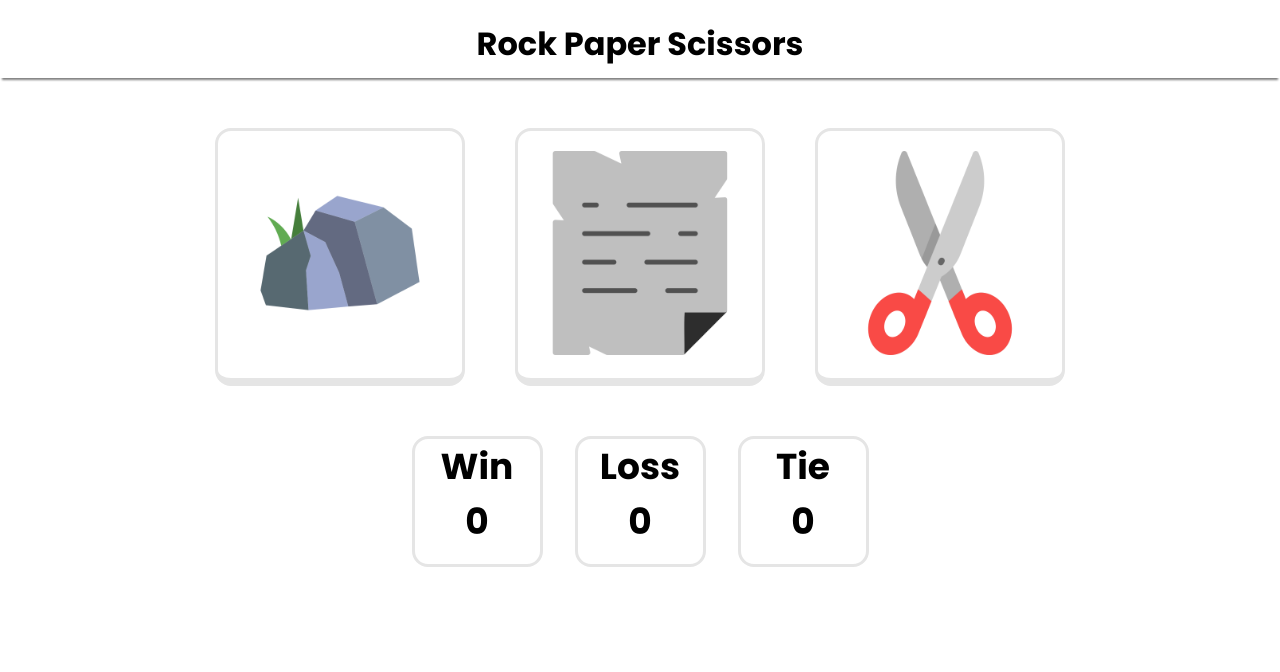
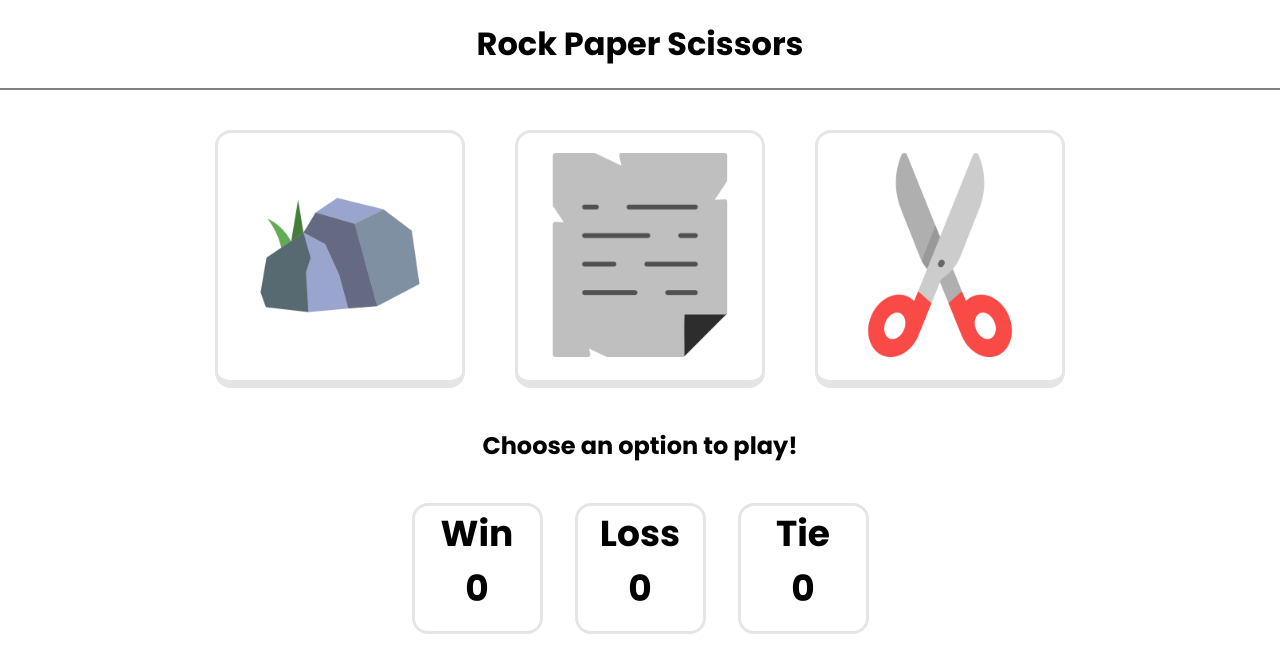
Before and after one commit to martingabetta1/Rock-Paper-Scissors, a plain HTML site: page index.html in a window 1280 px wide. Drawn offline with Linux system fonts and the light colour scheme.

Commit message:
Improve composition and reformat code

```diff
--- a/index.html
+++ b/index.html
@@ -4,9 +4,12 @@
     <meta charset="UTF-8" />
     <meta http-equiv="X-UA-Compatible" content="IE=edge" />
     <meta name="viewport" content="width=device-width, initial-scale=1.0" />
-    <link rel="preconnect" href="https://fonts.googleapis.com">
-    <link rel="preconnect" href="https://fonts.gstatic.com" crossorigin>
-    <link href="https://fonts.googleapis.com/css2?family=Poppins:wght@400;700&display=swap" rel="stylesheet">
+    <link rel="preconnect" href="https://fonts.googleapis.com" />
+    <link rel="preconnect" href="https://fonts.gstatic.com" crossorigin />
+    <link
+      href="https://fonts.googleapis.com/css2?family=Poppins:wght@400;700&display=swap"
+      rel="stylesheet"
+    />
     <link rel="stylesheet" href="style.css" />
     <script defer src="script.js"></script>
     <title>Piedra, Papel o Tijeras</title>
@@ -27,8 +30,7 @@
       </button>
     </div>
 
-    <div id="game-output">
-    </div>
+    <div id="game-output">Choose an option to play!</div>
 
     <div class="counter-container">
       <div class="counter">
--- a/style.css
+++ b/style.css
@@ -1,14 +1,26 @@
+html,
 body {
+  width: 100%;
+  height: 100%;
+}
+body {
+  display: flex;
+  flex-direction: column;
+  gap: 40px;
+
   margin: 0;
-  padding: 0;
-  font-family:"Poppins", "sans-serif";
+  font-family: "Poppins", "sans-serif";
 }
 
 h1 {
-  padding: 10px;
-  margin: 10px auto;
-  text-align: center;
-  box-shadow: 0 4px 2px -2px #808080;
+  margin: 0;
+  padding: 20px 0;
+
+  display: flex;
+  justify-content: center;
+  align-items: center;
+
+  border-bottom: 2px solid #808080;
 }
 
 img {
@@ -18,21 +30,22 @@ img {
 }
 
 .game-container {
-  margin: 50px;
   display: flex;
   flex-wrap: wrap;
   gap: 50px;
   justify-content: center;
 }
 
-
 button {
   padding: 20px;
   width: 250px;
+
   background-color: #ffffff;
+
   border: 3px solid #e5e5e5;
   border-bottom: 8px solid #e5e5e5;
   border-radius: 16px;
+
   transition: all 0.1s;
 }
 button:hover {
@@ -41,14 +54,13 @@ button:hover {
 }
 button:active {
   background-color: #9eff95;
+
   border-bottom: 3px solid;
   border-color: #3bd62d;
 }
 
-.counter-container{
+.counter-container {
   user-select: none;
-
-    margin-bottom: 50px;
 
   font-size: 36px;
   font-weight: bold;
@@ -56,24 +68,22 @@ button:active {
   display: flex;
   align-items: center;
   justify-content: center;
-    gap:32px;
-
+  gap: 32px;
 }
 
-#game-output{
+#game-output {
   text-align: center;
   font-size: 24px;
   font-weight: bold;
-  margin:20px auto;
 }
 
-.counter{
+.counter {
   display: flex;
   flex-direction: column;
   align-items: center;
 
-  width:125px;
-  height:125px;
+  width: 125px;
+  height: 125px;
 
   border: 3px solid #e5e5e5;
   border-radius: 16px;
```
Also changed, not shown: script.js (+15 -4 lines), 1 other file. Lines whose indentation alone changed are shown as unchanged.
